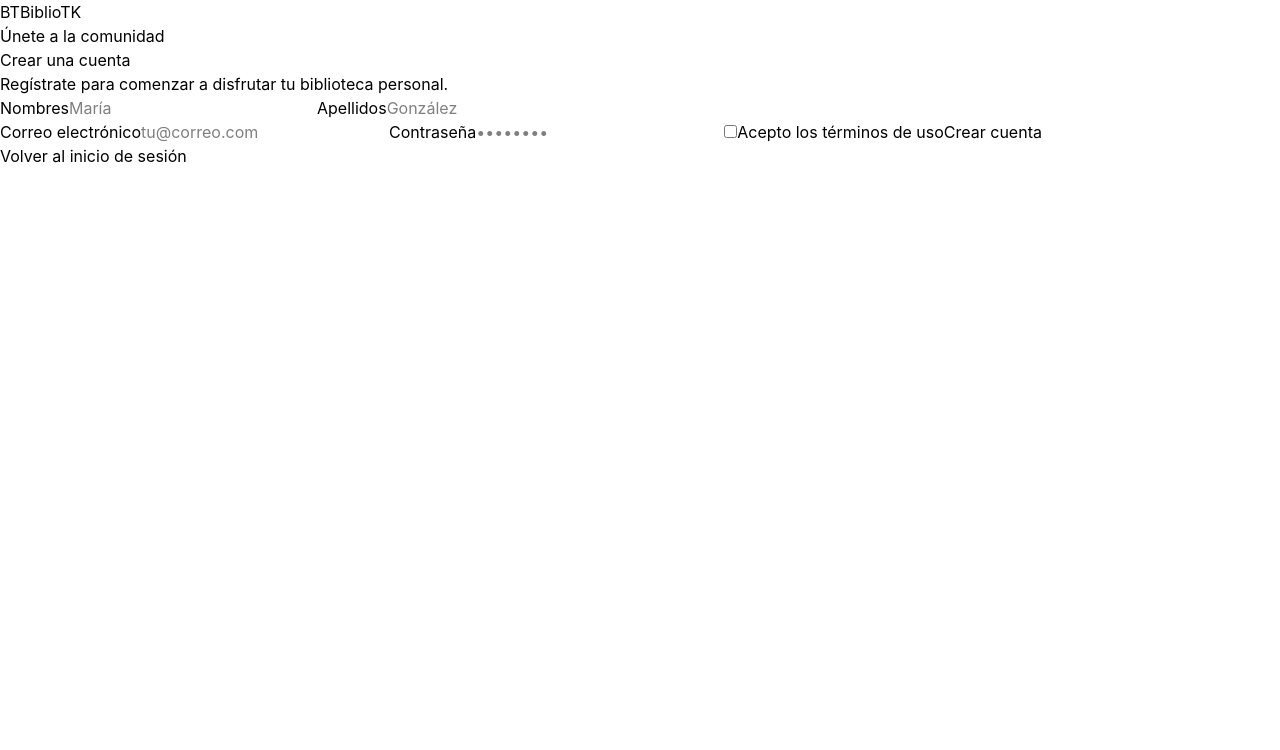
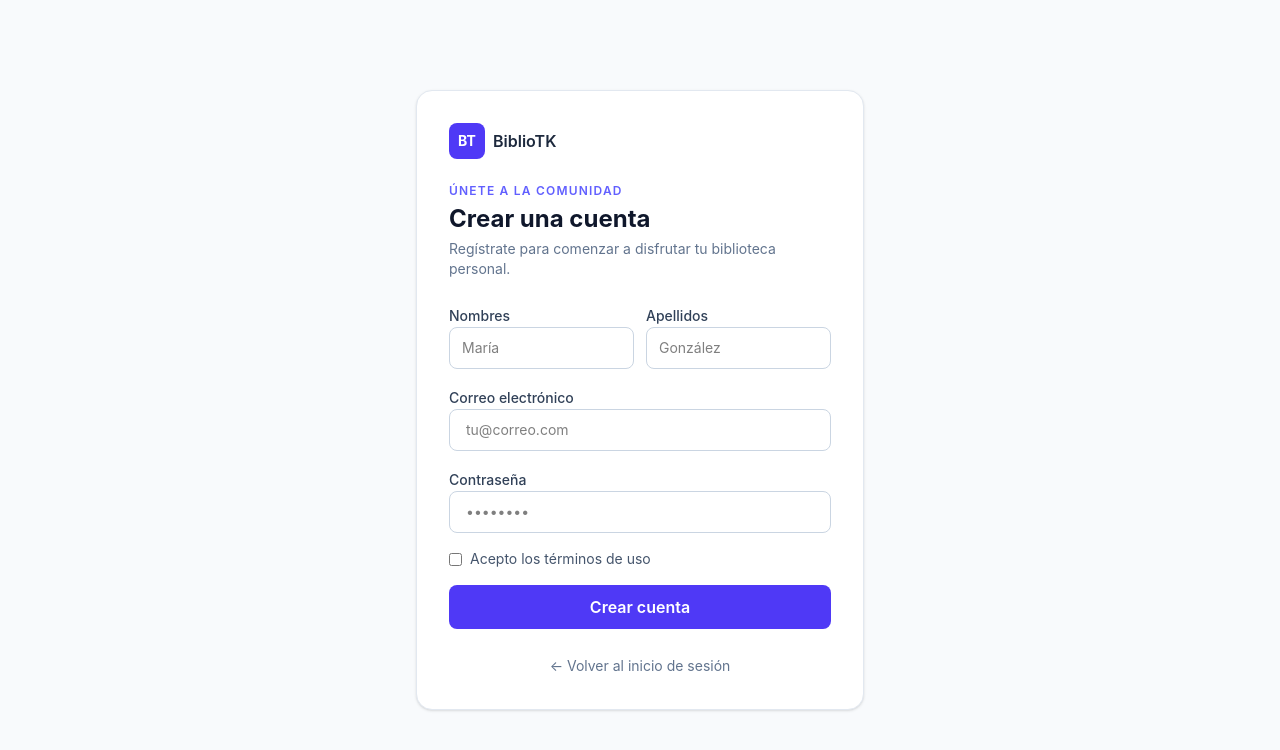
Before and after one commit to Maikiuwu/FrontBiblioTK, a React (Vite) app: page / in a window 1280 px wide. Both pictures are taken after a click on the button "Solicita acceso". Shown: the top 750 px of the page. Built offline with nearby package versions, Linux system fonts and the light colour scheme.

Commit message:
refactor: enhance UI components and improve layout for better user experience

```diff
--- a/src/pages/Dashboard.jsx
+++ b/src/pages/Dashboard.jsx
@@ -2,23 +2,37 @@ const loans = [];
 
 export function Sidebar({ onLogout }) {
 	return (
-		<aside className="sidebar">
-			<div className="brand">
-				<span className="brand-mark">BT</span>
-				<span>BiblioTK</span>
+		<aside className="flex h-full w-64 shrink-0 flex-col bg-slate-900 text-white">
+			{/* Brand */}
+			<div className="flex items-center gap-3 border-b border-slate-700 px-6 py-5">
+				<span className="flex h-9 w-9 items-center justify-center rounded-lg bg-indigo-500 text-sm font-bold">
+					BT
+				</span>
+				<span className="text-lg font-semibold">BiblioTK</span>
 			</div>
-			<nav>
-				<button className="nav-item active">Resumen</button>
+
+			{/* Nav */}
+			<nav className="flex-1 px-3 py-4">
+				<button className="w-full rounded-lg bg-indigo-600 px-3 py-2.5 text-left text-sm font-medium text-white">
+					Resumen
+				</button>
 			</nav>
-			<div className="sidebar-bottom">
-				<div className="profile">
-					<div className="avatar">MG</div>
+
+			{/* Profile + logout */}
+			<div className="space-y-3 border-t border-slate-700 px-4 py-4">
+				<div className="flex items-center gap-3">
+					<div className="flex h-9 w-9 items-center justify-center rounded-full bg-indigo-500 text-sm font-semibold">
+						MG
+					</div>
 					<div>
-						<strong>María González</strong>
-						<small>Lectora</small>
+						<p className="text-sm font-semibold">María González</p>
+						<p className="text-xs text-slate-400">Lectora</p>
 					</div>
 				</div>
-				<button className="logout" onClick={onLogout}>
+				<button
+					onClick={onLogout}
+					className="px-1 text-sm text-slate-400 transition-colors hover:text-white"
+				>
 					Cerrar sesión
 				</button>
 			</div>
@@ -28,32 +42,57 @@ export function Sidebar({ onLogout }) {
 
 export function LoanTable({ compact = false, rows = loans }) {
 	const visibleLoans = compact ? rows.slice(0, 3) : rows;
+
+	const toneClass = {
+		green: "bg-emerald-100 text-emerald-700",
+		yellow: "bg-amber-100 text-amber-700",
+		red: "bg-red-100 text-red-700",
+	};
+
 	if (!visibleLoans.length)
 		return (
-			<div className="empty-state">
-				<strong>Aún no tienes préstamos</strong>
-				<p>Cuando solicites un libro, aparecerá aquí.</p>
+			<div className="flex flex-col items-center justify-center py-16 text-center text-slate-500">
+				<p className="font-semibold text-slate-700">Aún no tienes préstamos</p>
+				<p className="mt-1 text-sm">
+					Cuando solicites un libro, aparecerá aquí.
+				</p>
 			</div>
 		);
+
 	return (
-		<div className="table-wrap">
-			<table>
+		<div className="overflow-x-auto rounded-xl border border-slate-200">
+			<table className="w-full text-sm">
 				<thead>
-					<tr>
-						<th>LIBRO</th>
-						<th>FECHA DE PRÉSTAMO</th>
-						<th>DEVOLUCIÓN</th>
-						<th>ESTADO</th>
+					<tr className="border-b border-slate-200 bg-slate-50">
+						{["Libro", "Fecha de préstamo", "Devolución", "Estado"].map((h) => (
+							<th
+								key={h}
+								className="px-4 py-3 text-left text-xs font-semibold uppercase tracking-wider text-slate-500"
+							>
+								{h}
+							</th>
+						))}
 					</tr>
 				</thead>
-				<tbody>
+				<tbody className="divide-y divide-slate-100">
 					{visibleLoans.map((loan) => (
-						<tr key={loan.title}>
-							<td>{loan.title}</td>
-							<td>{loan.date}</td>
-							<td>{loan.due}</td>
-							<td>
-								<span className={`status ${loan.tone}`}>{loan.status}</span>
+						<tr
+							key={loan.title}
+							className="transition-colors hover:bg-slate-50"
+						>
+							<td className="px-4 py-3 font-medium text-slate-800">
+								{loan.title}
+							</td>
+							<td className="px-4 py-3 text-slate-600">{loan.date}</td>
+							<td className="px-4 py-3 text-slate-600">{loan.due}</td>
+							<td className="px-4 py-3">
+								<span
+									className={`inline-flex items-center rounded-full px-2.5 py-0.5 text-xs font-medium ${
+										toneClass[loan.tone] ?? "bg-slate-100 text-slate-700"
+									}`}
+								>
+									{loan.status}
+								</span>
 							</td>
 						</tr>
 					))}
@@ -65,56 +104,80 @@ export function LoanTable({ compact = false, rows = loans }) {
 
 function Dashboard() {
 	return (
-		<div className="content">
-			<header className="topbar">
+		<div className="flex-1 overflow-y-auto bg-gray-50">
+			{/* Topbar */}
+			<header className="flex items-center justify-between border-b border-slate-200 bg-white px-8 py-6">
 				<div>
-					<p className="eyebrow">Martes, 12 de marzo de 2024</p>
-					<h1>Buenos días, María</h1>
+					<p className="text-xs font-semibold uppercase tracking-widest text-indigo-500">
+						Martes, 12 de marzo de 2024
+					</p>
+					<h1 className="mt-0.5 text-2xl font-bold text-slate-900">
+						Buenos días, María
+					</h1>
 				</div>
-				<button className="notification" aria-label="Notificaciones">
+				<button
+					className="flex h-10 w-10 items-center justify-center rounded-full bg-indigo-600 text-sm font-bold text-white"
+					aria-label="Notificaciones"
+				>
 					2
 				</button>
 			</header>
-			<section className="welcome-banner">
-				<div>
-					<p className="eyebrow">Tu rincón de lectura</p>
-					<h2>
+
+			<div className="space-y-6 px-8 py-6">
+				{/* Welcome banner */}
+				<section className="rounded-2xl bg-gradient-to-br from-indigo-600 to-violet-700 px-8 py-8 text-white">
+					<p className="text-xs font-semibold uppercase tracking-widest text-indigo-200">
+						Tu rincón de lectura
+					</p>
+					<h2 className="mt-2 text-3xl font-bold leading-snug">
 						Una página más,
 						<br />
 						un mundo nuevo.
 					</h2>
-					<p>Continúa explorando historias que te están esperando.</p>
+					<p className="mt-2 text-sm text-indigo-200">
+						Continúa explorando historias que te están esperando.
+					</p>
+				</section>
+
+				{/* Stats */}
+				<div className="grid grid-cols-3 gap-4">
+					{[
+						{ label: "Préstamos activos", value: "00" },
+						{ label: "Por devolver", value: "00", suffix: "días" },
+						{ label: "Libros leídos", value: "00" },
+					].map(({ label, value, suffix }) => (
+						<article
+							key={label}
+							className="rounded-xl border border-slate-200 bg-white px-6 py-5"
+						>
+							<p className="text-xs font-semibold uppercase tracking-wider text-slate-500">
+								{label}
+							</p>
+							<p className="mt-2 text-4xl font-bold text-slate-900">
+								{value}
+								{suffix && (
+									<span className="ml-1 text-base font-medium text-slate-400">
+										{suffix}
+									</span>
+								)}
+							</p>
+						</article>
+					))}
 				</div>
-			</section>
-			<div className="stats">
-				<article>
-					<div>
-						<small>Préstamos activos</small>
-						<strong>00</strong>
+
+				{/* Loans */}
+				<section>
+					<div className="mb-4">
+						<p className="text-xs font-semibold uppercase tracking-widest text-indigo-500">
+							Actividad reciente
+						</p>
+						<h2 className="mt-0.5 text-xl font-bold text-slate-900">
+							Mis préstamos
+						</h2>
 					</div>
-				</article>
-				<article>
-					<div>
-						<small>Por devolver</small>
-						<strong>
-							00 <small>días</small>
-						</strong>
-					</div>
-				</article>
-				<article>
-					<div>
-						<small>Libros leídos</small>
-						<strong>00</strong>
-					</div>
-				</article>
+					<LoanTable compact />
+				</section>
 			</div>
-			<section className="section-heading">
-				<div>
-					<p className="eyebrow">Actividad reciente</p>
-					<h2>Mis préstamos</h2>
-				</div>
-			</section>
-			<LoanTable compact />
 		</div>
 	);
 }
--- a/src/pages/Login.jsx
+++ b/src/pages/Login.jsx
@@ -3,83 +3,134 @@ import { useState } from "react";
 function Login({ onLogin, onRegister }) {
 	const [email, setEmail] = useState("");
 	const [password, setPassword] = useState("");
+
 	function handleSubmit(event) {
 		event.preventDefault();
 		onLogin(email || "María González");
 	}
 
 	return (
-		<main className="login-page">
-			<section className="login-art" aria-label="Biblioteca BiblioTK">
-				<div className="brand">
-					<span className="brand-mark">BT</span>{" "}
-					<img src="C:\Users\USUARIO\Downloads\webi wabo.webp" alt="BiblioTK" />
-					<span>BiblioTK</span>
+		<main className="flex min-h-screen">
+			{/* Art panel */}
+			<section
+				className="hidden flex-col justify-between bg-gradient-to-br from-slate-900 to-indigo-950 p-12 text-white lg:flex lg:w-1/2"
+				aria-label="Biblioteca BiblioTK"
+			>
+				<div className="flex items-center gap-3">
+					<span className="flex h-10 w-10 items-center justify-center rounded-lg bg-indigo-500 font-bold">
+						BT
+					</span>
+					<span className="text-lg font-semibold">BiblioTK</span>
 				</div>
-				<div className="art-copy">
-					<p className="eyebrow">Tu biblioteca, siempre contigo</p>
-					<h1>
+
+				<div className="space-y-4">
+					<p className="text-xs font-semibold uppercase tracking-widest text-indigo-300">
+						Tu biblioteca, siempre contigo
+					</p>
+					<h1 className="text-5xl font-bold leading-tight">
 						El placer de
 						<br />
-						<em>encontrar</em> una
+						<em className="not-italic text-indigo-300">encontrar</em> una
 						<br />
 						buena historia.
 					</h1>
-					<p>Gestiona tus lecturas y descubre tu próxima aventura.</p>
+					<p className="text-sm text-slate-300">
+						Gestiona tus lecturas y descubre tu próxima aventura.
+					</p>
 				</div>
-				<div className="art-stamp">
+
+				<p className="font-mono text-xs text-slate-500">
 					EST. 2024
 					<br />
-					<span>LIBRARY CLUB</span>
+					<span className="tracking-widest">LIBRARY CLUB</span>
+				</p>
+			</section>
+
+			{/* Login panel */}
+			<section className="flex flex-1 items-center justify-center bg-white px-6 py-12">
+				<div className="w-full max-w-sm space-y-8">
+					{/* Mobile brand */}
+					<div className="flex items-center gap-2 lg:hidden">
+						<span className="flex h-8 w-8 items-center justify-center rounded-lg bg-indigo-600 text-sm font-bold text-white">
+							BT
+						</span>
+						<span className="font-semibold">BiblioTK</span>
 					</div>
-			</section>
-			<section className="login-panel">
-				<div className="mobile-brand brand">
-					<span className="brand-mark">BT</span>
-					<span>BiblioTK</span>
+
+					<div className="space-y-1">
+						<p className="text-xs font-semibold uppercase tracking-widest text-indigo-500">
+							Bienvenido de vuelta
+						</p>
+						<h2 className="text-3xl font-bold text-slate-900">Inicia sesión</h2>
+						<p className="text-sm text-slate-500">
+							Accede a tu espacio personal de lectura.
+						</p>
 					</div>
-				<div className="login-heading">
-					<p className="eyebrow">Bienvenido de vuelta</p>
-					<h2>Inicia sesión</h2>
-					<p>Accede a tu espacio personal de lectura.</p>
-				</div>
-				<form onSubmit={handleSubmit} className="login-form">
-					<label>
+
+					<form onSubmit={handleSubmit} className="space-y-4">
+						<label className="block space-y-1.5">
+							<span className="text-sm font-medium text-slate-700">
 								Correo electrónico
+							</span>
 							<input
 								type="email"
 								value={email}
-							onChange={(event) => setEmail(event.target.value)}
+								onChange={(e) => setEmail(e.target.value)}
 								placeholder="tu@correo.com"
 								required
+								className="w-full rounded-lg border border-slate-300 px-4 py-2.5 text-sm focus:border-transparent focus:outline-none focus:ring-2 focus:ring-indigo-500"
 							/>
 						</label>
-					<label>
+
+						<label className="block space-y-1.5">
+							<span className="text-sm font-medium text-slate-700">
 								Contraseña
+							</span>
 							<input
 								type="password"
 								value={password}
-							onChange={(event) => setPassword(event.target.value)}
+								onChange={(e) => setPassword(e.target.value)}
 								placeholder="••••••••"
 								required
+								className="w-full rounded-lg border border-slate-300 px-4 py-2.5 text-sm focus:border-transparent focus:outline-none focus:ring-2 focus:ring-indigo-500"
 							/>
 						</label>
-					<div className="form-meta">
-						<label className="check">
-							<input type="checkbox" /> Recordarme
+
+						<div className="flex items-center justify-between text-sm">
+							<label className="flex cursor-pointer items-center gap-2 text-slate-600">
+								<input
+									type="checkbox"
+									className="rounded border-slate-300 text-indigo-600"
+								/>
+								Recordarme
 							</label>
-						<a href="#recover">¿Olvidaste tu contraseña?</a>
+							<a
+								href="#recover"
+								className="font-medium text-indigo-600 hover:text-indigo-700"
+							>
+								¿Olvidaste tu contraseña?
+							</a>
 						</div>
-					<button className="primary-button" type="submit">
+
+						<button
+							type="submit"
+							className="w-full rounded-lg bg-indigo-600 py-2.5 font-semibold text-white transition-colors hover:bg-indigo-700"
+						>
 							Entrar
 						</button>
 					</form>
-				<p className="login-footer">
+
+					<p className="text-center text-sm text-slate-500">
 						¿Aún no tienes una cuenta?{" "}
-					<button type="button" className="link-button" onClick={onRegister}>
+						<button
+							type="button"
+							onClick={onRegister}
+							className="font-medium text-indigo-600 hover:text-indigo-700"
+						>
 							Solicita acceso
 						</button>
 					</p>
+				</div>
 			</section>
 		</main>
 	);
--- a/src/pages/Register.jsx
+++ b/src/pages/Register.jsx
@@ -8,64 +8,114 @@ function Register({ onBack }) {
 		setSubmitted(true);
 	}
 
-	function handleBack() {
-		onBack?.();
-	}
+	return (
+		<main className="flex min-h-screen items-center justify-center bg-slate-50 px-6 py-12">
+			<section className="w-full max-w-md space-y-6 rounded-2xl border border-slate-200 bg-white p-8 shadow-sm">
+				{/* Brand */}
+				<div className="flex items-center gap-2">
+					<span className="flex h-9 w-9 items-center justify-center rounded-lg bg-indigo-600 text-sm font-bold text-white">
+						BT
+					</span>
+					<span className="font-semibold text-slate-800">BiblioTK</span>
+				</div>
 
-	return (
-		<main className="register-page">
-			<section className="register-panel">
-				<div className="register-heading">
-					<div className="brand register-brand">
-						<span className="brand-mark">BT</span>
-						<span>BiblioTK</span>
-					</div>
-					<p className="eyebrow">Únete a la comunidad</p>
-					<h1>Crear una cuenta</h1>
-					<p>Regístrate para comenzar a disfrutar tu biblioteca personal.</p>
+				<div className="space-y-1">
+					<p className="text-xs font-semibold uppercase tracking-widest text-indigo-500">
+						Únete a la comunidad
+					</p>
+					<h1 className="text-2xl font-bold text-slate-900">
+						Crear una cuenta
+					</h1>
+					<p className="text-sm text-slate-500">
+						Regístrate para comenzar a disfrutar tu biblioteca personal.
+					</p>
 				</div>
 
 				{submitted ? (
-					<div className="empty-state register-success">
-						<strong>Solicitud enviada</strong>
-						<p>Revisaremos tus datos y te contactaremos pronto.</p>
+					<div className="flex flex-col items-center justify-center space-y-2 py-10 text-center">
+						<div className="mb-2 flex h-12 w-12 items-center justify-center rounded-full bg-emerald-100">
+							<span className="text-xl text-emerald-600">✓</span>
+						</div>
+						<p className="font-semibold text-slate-800">Solicitud enviada</p>
+						<p className="text-sm text-slate-500">
+							Revisaremos tus datos y te contactaremos pronto.
+						</p>
 					</div>
 				) : (
-					<form onSubmit={handleSubmit} className="register-form">
-						<div className="register-grid">
-							<label>
-								Nombres
-								<input type="text" placeholder="María" required />
+					<form onSubmit={handleSubmit} className="space-y-4">
+						<div className="grid grid-cols-2 gap-3">
+							<label className="block space-y-1.5">
+								<span className="text-sm font-medium text-slate-700">
+									Nombres
+								</span>
+								<input
+									type="text"
+									placeholder="María"
+									required
+									className="w-full rounded-lg border border-slate-300 px-3 py-2.5 text-sm focus:border-transparent focus:outline-none focus:ring-2 focus:ring-indigo-500"
+								/>
 							</label>
-							<label>
-								Apellidos
-								<input type="text" placeholder="González" required />
+							<label className="block space-y-1.5">
+								<span className="text-sm font-medium text-slate-700">
+									Apellidos
+								</span>
+								<input
+									type="text"
+									placeholder="González"
+									required
+									className="w-full rounded-lg border border-slate-300 px-3 py-2.5 text-sm focus:border-transparent focus:outline-none focus:ring-2 focus:ring-indigo-500"
+								/>
 							</label>
 						</div>
 
-						<label>
-							Correo electrónico
-							<input type="email" placeholder="tu@correo.com" required />
+						<label className="block space-y-1.5">
+							<span className="text-sm font-medium text-slate-700">
+								Correo electrónico
+							</span>
+							<input
+								type="email"
+								placeholder="tu@correo.com"
+								required
+								className="w-full rounded-lg border border-slate-300 px-4 py-2.5 text-sm focus:border-transparent focus:outline-none focus:ring-2 focus:ring-indigo-500"
+							/>
 						</label>
 
-						<label>
-							Contraseña
-							<input type="password" placeholder="••••••••" required />
+						<label className="block space-y-1.5">
+							<span className="text-sm font-medium text-slate-700">
+								Contraseña
+							</span>
+							<input
+								type="password"
+								placeholder="••••••••"
+								required
+								className="w-full rounded-lg border border-slate-300 px-4 py-2.5 text-sm focus:border-transparent focus:outline-none focus:ring-2 focus:ring-indigo-500"
+							/>
 						</label>
 
-						<label className="check">
-							<input type="checkbox" required />
+						<label className="flex cursor-pointer items-center gap-2 text-sm text-slate-600">
+							<input
+								type="checkbox"
+								required
+								className="rounded border-slate-300 text-indigo-600"
+							/>
 							Acepto los términos de uso
 						</label>
 
-						<button className="primary-button" type="submit">
+						<button
+							type="submit"
+							className="w-full rounded-lg bg-indigo-600 py-2.5 font-semibold text-white transition-colors hover:bg-indigo-700"
+						>
 							Crear cuenta
 						</button>
 					</form>
 				)}
 
-				<button type="button" className="back-button" onClick={handleBack}>
-					Volver al inicio de sesión
+				<button
+					type="button"
+					onClick={onBack}
+					className="w-full text-center text-sm text-slate-500 transition-colors hover:text-slate-800"
+				>
+					← Volver al inicio de sesión
 				</button>
 			</section>
 		</main>
--- a/src/pages/main.jsx
+++ b/src/pages/main.jsx
@@ -1,6 +1,6 @@
 import { StrictMode } from "react";
 import { createRoot } from "react-dom/client";
-import "../styles/globals.css";
+import "../styles/globals.css"; // Debe contener: @tailwind base; @tailwind components; @tailwind utilities;
 import App from "./App.jsx";
 
 createRoot(document.getElementById("root")).render(
```
Also changed, not shown: src/pages/App.jsx (+4 -3 lines). Lines whose indentation alone changed are shown as unchanged.
